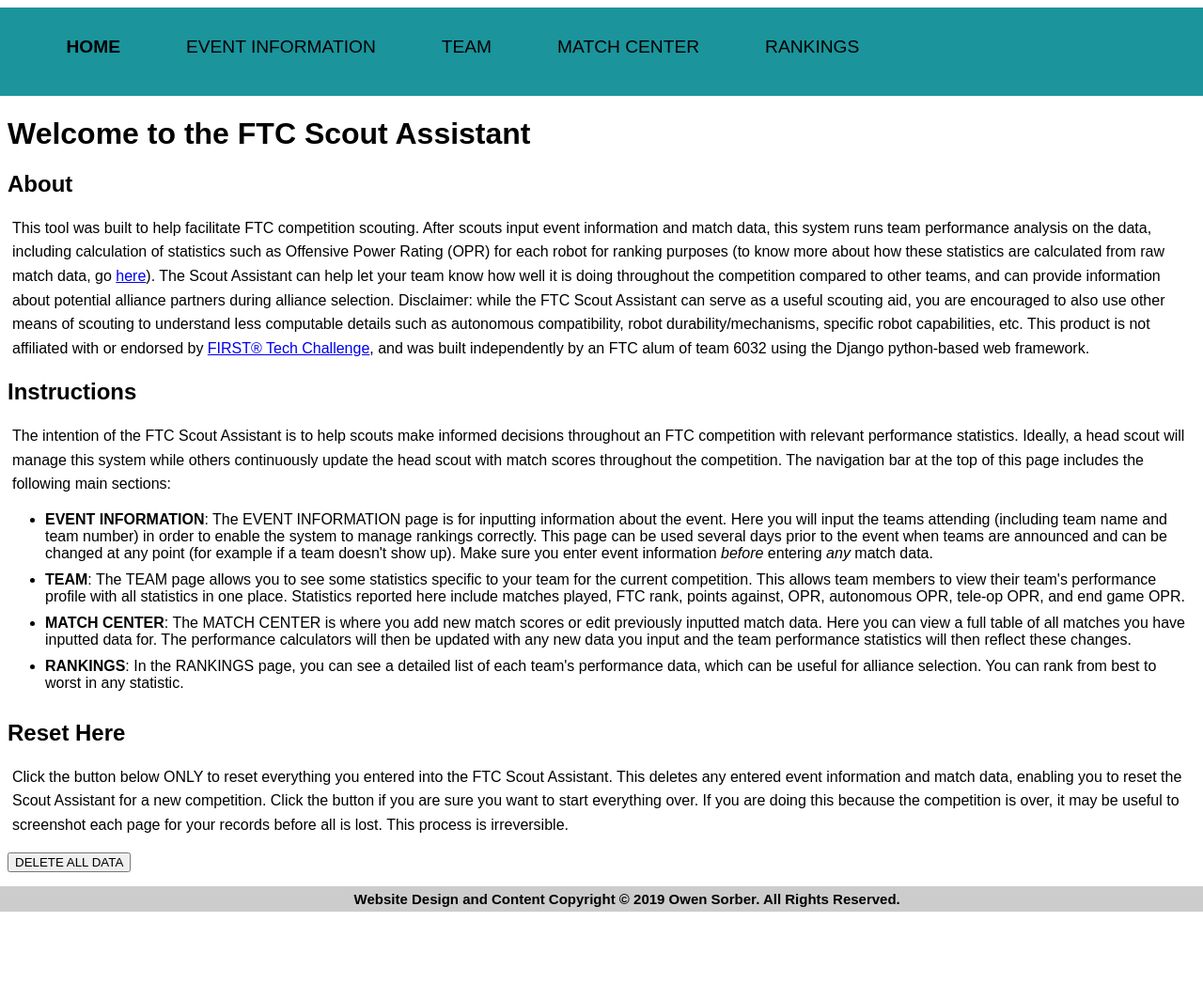
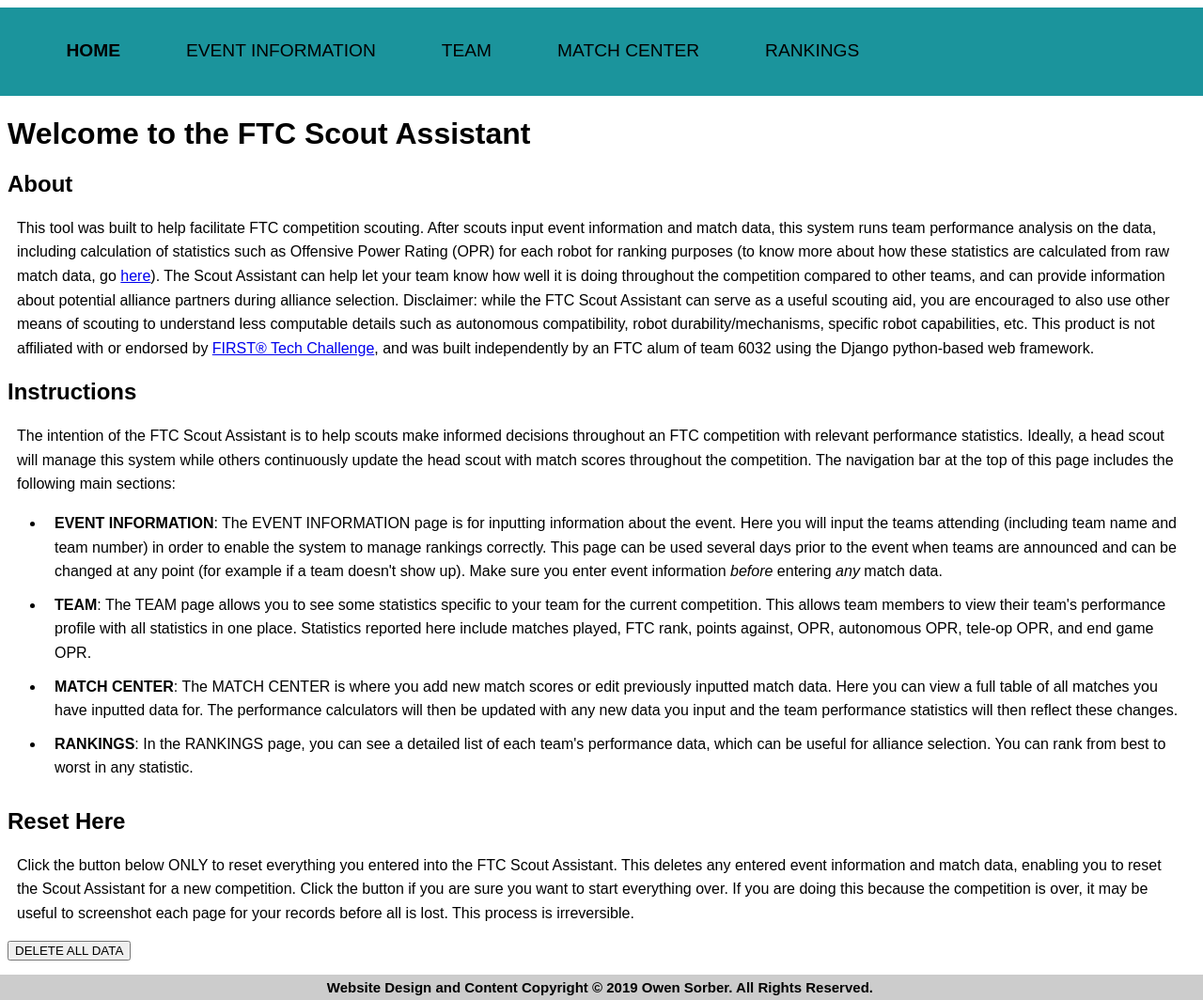
Before and after one commit to owsorber/FTC_Scout_Assistant, a Django app: page / in a window 1280 px wide; the page is wider, and only the part inside the window is pictured. Shown: that part at 94% size. Before the commit the page ends 970 px from the top of that part, so only its background shows below. Run offline with Django 3.2, Linux system fonts and the light colour scheme.

```diff
--- a/application/static/application/mainstyle.css
+++ b/application/static/application/mainstyle.css
@@ -2,8 +2,9 @@ body {
     font-family: "Arial", sans-serif;
 }
 
-p {
-    padding-left: 5px;
+p, li {
+    padding-left: 10px;
+    padding-right: 10px;
     line-height: 1.6;
 }
 
@@ -59,7 +60,7 @@ p {
     margin-bottom: 0%;
     position: absolute;
     text-align: center;
-    width: 105%;
+    width: 100.5%;
     margin-left: -1%;
     font-size: 15px;
 }
```
